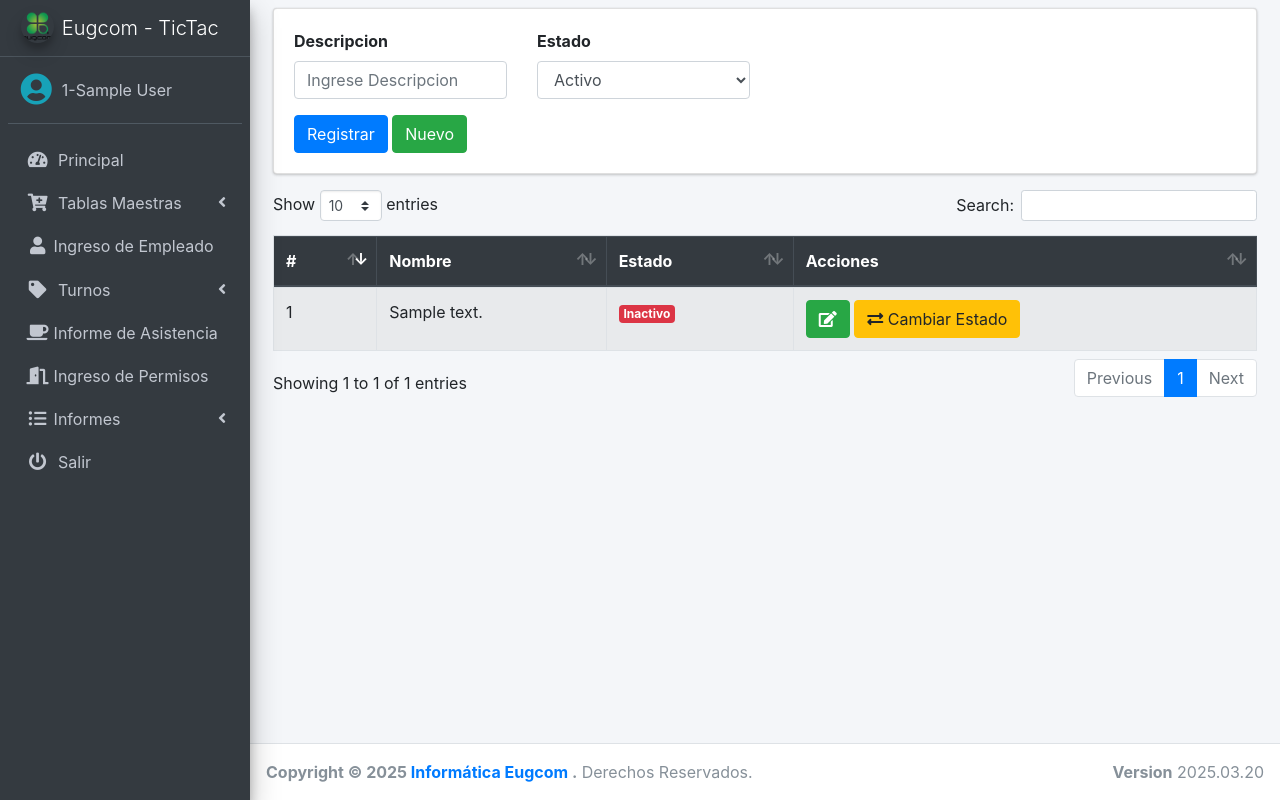
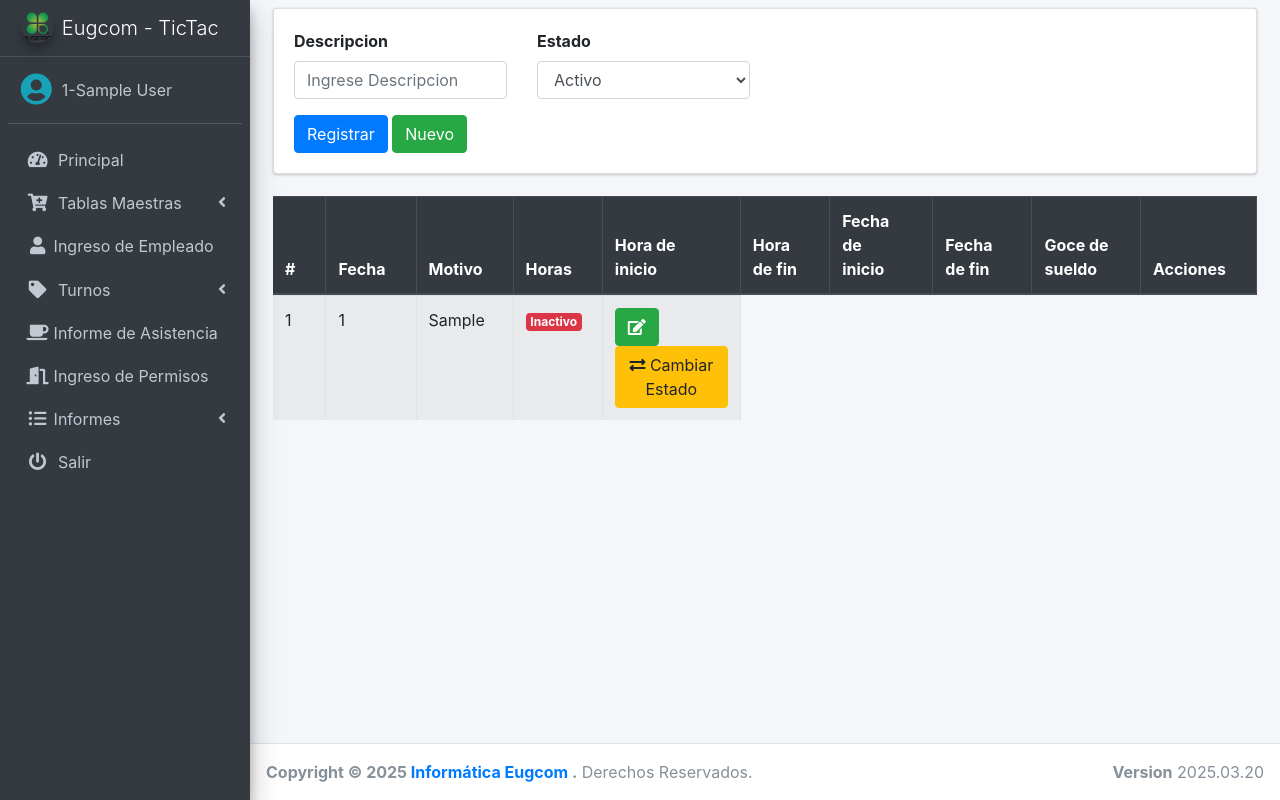
Before and after one commit to vixo23/ING-DE-SOFTWARE, a PHP site: page /src/permisos_aprobados.php in a window 1280 px wide. Run offline with PHP 8.4, Linux system fonts and the light colour scheme; the visitor is signed in with stand-in values (Sample User, id 1); tables that the repository leaves empty or names only in its code hold one stand-in row (values such as "Sample post"); some libraries are stand-ins or nearby versions.

Commit message:
NUEVA VERSION

```diff
--- a/src/permisos_aprobados.php
+++ b/src/permisos_aprobados.php
@@ -49,28 +49,35 @@
         <thead class="thead-dark">
             <tr>
                 <th>#</th>
-                <th>Nombre</th>
-                <th>Estado</th>
+                <th>Fecha</th>
+                <th>Motivo</th>
+                <th>Horas</th>
+                <th>Hora de inicio</th>
+                <th>Hora de fin</th>
+                <th>Fecha de inicio</th>
+                <th>Fecha de fin</th>
+                <th>Goce de sueldo</th>
                 <th>Acciones</th>
             </tr>
         </thead>
         <tbody>
             <?php
-            $query = mysqli_query($conexion, "SELECT * FROM tipo_contrato WHERE id_empresa='$id_empresa' ORDER BY descripcion");
+            $query = mysqli_query($conexion, "SELECT * FROM permisos WHERE id_empresa='$id_empresa' ORDER BY observaciones");
             $result = mysqli_num_rows($query);
             if ($result > 0) {
                 while ($data = mysqli_fetch_assoc($query)) {
                     $estado = ($data['status'] == 1) ? '<span class="badge badge-success">Activo</span>' : '<span class="badge badge-danger">Inactivo</span>';
                     ?>
                     <tr>
-                        <td><?php echo $data['id_tipocontrato']; ?></td>
-                        <td><?php echo $data['descripcion']; ?></td>
+                        <td><?php echo $data['id_permisos']; ?></td>
+                        <td><?php echo $data['id_permisos']; ?></td>
+                        <td><?php echo $data['observaciones']; ?></td>
                         <td><?php echo $estado; ?></td>
                         <td>
-                            <a href="#" onclick="editartipocontrato(<?php echo $data['id_tipocontrato']; ?>, '<?php echo $data['descripcion']; ?>',  <?php echo $data['status']; ?>)" class="btn btn-success">
+                            <a href="#" onclick="editartipocontrato(<?php echo $data['id_permisos']; ?>, '<?php echo $data['observaciones']; ?>',  <?php echo $data['status']; ?>)" class="btn btn-success">
                                 <i class='fas fa-edit'></i>
                             </a>
-                            <a href="#" onclick="abrirModalConfirmacion(<?php echo $data['id_tipocontrato']; ?>)" class="btn btn-warning">
+                            <a href="#" onclick="abrirModalConfirmacion(<?php echo $data['id_permiso']; ?>)" class="btn btn-warning">
                                 <i class='fas fa-exchange-alt'></i> Cambiar Estado
                             </a>
                         </td>
```
